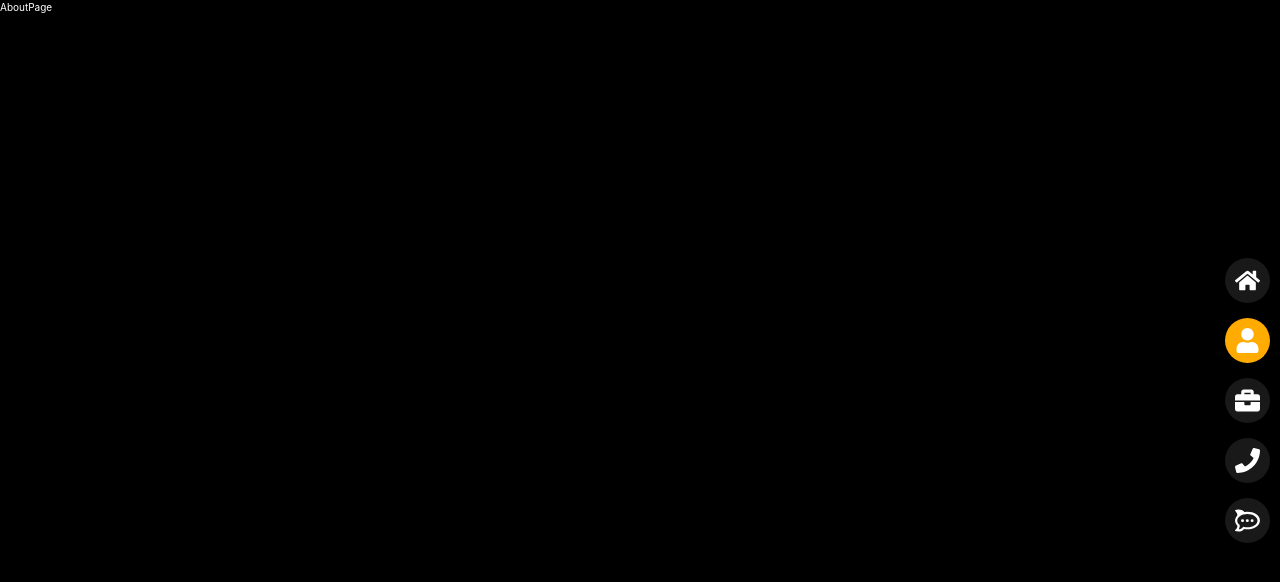
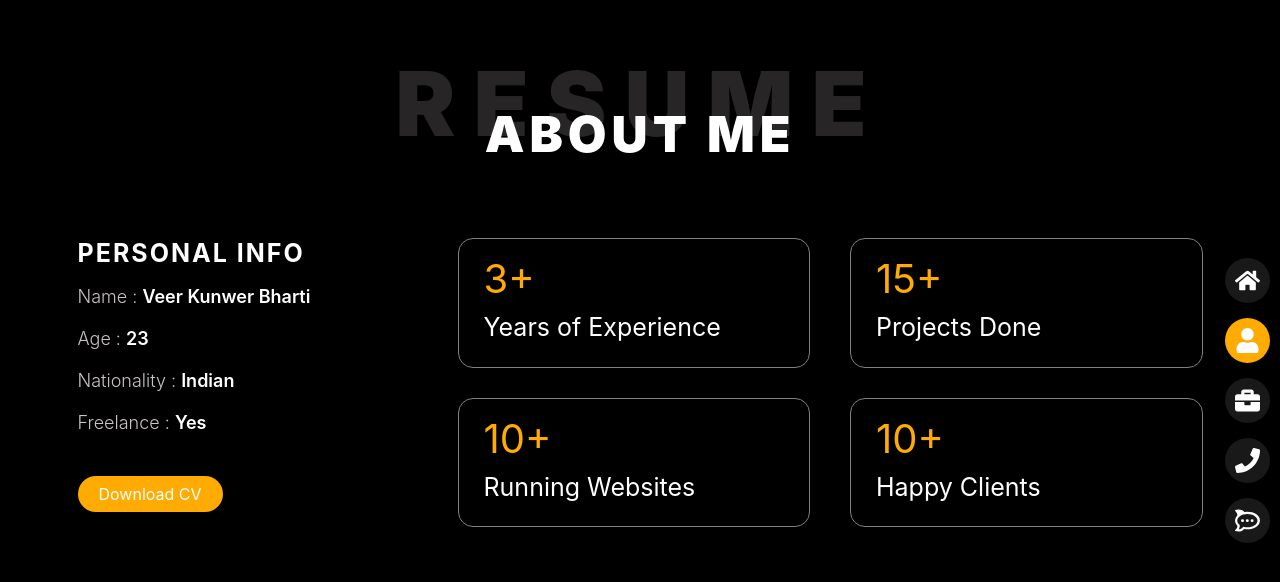
Before and after one commit to nextoncode/veerkbharti-nextjs, a Next.js app: page /about in a window 1280 px wide. Shown: the top 582 px of the page. Built offline with nearby package versions, Linux system fonts and the light colour scheme.

Commit message:
Personal info section done in about page

```diff
--- /dev/null
+++ b/src/app/about/about.module.css
@@ -0,0 +1,54 @@
+.personalInfoSection {
+  font-size: 1.6rem;
+}
+
+.personalInfo h5 {
+  letter-spacing: 2px;
+  font-size: 2.5rem;
+  text-transform: uppercase;
+  font-weight: 700;
+  margin-bottom: 1.5rem;
+}
+
+.personalInfo ul {
+  list-style: none;
+  margin: 0;
+  padding: 0;
+  display: flex;
+  flex-direction: column;
+  gap: 1.5rem;
+  margin-bottom: 4rem;
+}
+
+.personalInfo ul li {
+  font-weight: 300;
+  font-size: 1.8rem;
+  color: #cac3c3;
+}
+
+.personalInfo ul li span {
+  font-weight: 600;
+  color: var(--secondary-text-color) !important;
+}
+
+.infoCardBox {
+  display: grid;
+  grid-template-columns: 1fr 1fr;
+  column-gap: 4rem;
+  row-gap: 3rem;
+}
+
+.infoCard {
+  border: 1px solid gray;
+  border-radius: 15px;
+  padding: 1rem 2.5rem;
+}
+
+.infoCard span {
+  font-size: 4rem;
+  color: var(--primary-text-color);
+}
+
+.infoCard p {
+  font-size: 2.5rem;
+}
--- a/src/app/about/page.jsx
+++ b/src/app/about/page.jsx
@@ -1,7 +1,61 @@
+import SectionMainTitle from "@/components/Titles/SectionMainTitle";
+import Link from "next/link";
+import styles from "./about.module.css";
+
 const AboutPage = () => {
   return (
-    <div>AboutPage</div>
-  )
-}
+    <>
+      <section className={styles.personalInfoSection}>
+        <div className="container">
+          <SectionMainTitle mainTitle="Resume" subTitle="About Me" />
+          <div className="row">
+            <div className="col-sm-4">
+              <div className={styles.personalInfo}>
+                <h5>Personal Info</h5>
+                <ul>
+                  <li>
+                    Name : <span>Veer Kunwer Bharti</span>
+                  </li>
+                  <li>
+                    Age : <span>23</span>
+                  </li>
+                  <li>
+                    Nationality : <span>Indian</span>
+                  </li>
+                  <li>
+                    Freelance : <span>Yes</span>
+                  </li>
+                </ul>
+                <Link href={""} className="btn">
+                  Download CV
+                </Link>
+              </div>
+            </div>
+            <div className="col-sm-8">
+              <div className={styles.infoCardBox}>
+                <div className={styles.infoCard}>
+                  <span>3+</span>
+                  <p>Years of Experience</p>
+                </div>
+                <div className={styles.infoCard}>
+                  <span>15+</span>
+                  <p>Projects Done</p>
+                </div>
+                <div className={styles.infoCard}>
+                  <span>10+</span>
+                  <p>Running Websites</p>
+                </div>
+                <div className={styles.infoCard}>
+                  <span>10+</span>
+                  <p>Happy Clients</p>
+                </div>
+              </div>
+            </div>
+          </div>
+        </div>
+      </section>
+    </>
+  );
+};
 
-export default AboutPage
+export default AboutPage;
--- a/src/app/globals.css
+++ b/src/app/globals.css
@@ -10,14 +10,14 @@
   --white: #ffffff;
 
   --primary-text-color: var(--yellow);
-  --secodary-text-color: var(--white);
-  --secodary-text-color-2: var(--black);
+  --secondary-text-color: var(--white);
+  --secondary-text-color-2: var(--black);
 
   --primary-bg-color: var(--yellow);
-  --secodary-bg-color: var(--black);
+  --secondary-bg-color: var(--black);
 
   --primary-border-color: var(--yellow);
-  --secodary-border-color: var(--black);
+  --secondary-border-color: var(--black);
 }
 
 @media (prefers-color-scheme: dark) {
@@ -45,7 +45,7 @@ body {
 }
 
 body {
-  color: var(--secodary-text-color);
+  color: var(--secondary-text-color);
   background: rgb(var(--foreground-rgb));
   font-family: "Inter", sans-serif;
 }
@@ -59,8 +59,13 @@ a {
   border-radius: 50px;
   padding: 5px 20px;
   background: var(--primary-bg-color);
-  color: var(--secodary-text-color);
+  color: var(--secondary-text-color);
   font-size: 1.6rem;
+}
+
+section{
+  padding-top: 5rem;
+  padding-bottom: 5rem;
 }
 
 @media (prefers-color-scheme: dark) {
--- a/src/app/home.module.css
+++ b/src/app/home.module.css
@@ -44,6 +44,7 @@
   margin-top: 2rem;
   margin-bottom: 2rem;
   letter-spacing: 1px;
+  color: #cac3c3;
 }
 
 .content span {
--- a/src/components/Navbar/Navbar.jsx
+++ b/src/components/Navbar/Navbar.jsx
@@ -12,8 +12,6 @@ import styles from "./navbar.module.css";
 
 const Navbar = () => {
   const pathname = usePathname();
-  console.log(pathname);
-
   return (
     <nav className={styles.navbar}>
       <ul className={styles.navList}>
--- /dev/null
+++ b/src/components/Titles/SectionMainTitle.jsx
@@ -0,0 +1,12 @@
+import styles from "./title.module.css";
+
+const SectionMainTitle = ({ mainTitle, subTitle }) => {
+  return (
+    <div className={styles.sectionMainTitle}>
+      <h2>{mainTitle}</h2>
+      <h3>{subTitle}</h3>
+    </div>
+  );
+};
+
+export default SectionMainTitle;
--- /dev/null
+++ b/src/components/Titles/title.module.css
@@ -0,0 +1,44 @@
+.sectionMainTitle {
+  position: relative;
+  text-align: center;
+  margin-bottom: 8rem;
+}
+
+.sectionMainTitle h2,
+.sectionMainTitle h3 {
+  text-transform: uppercase;
+  font-weight: 900;
+}
+
+.sectionMainTitle h2 {
+  font-size: 9rem;
+  letter-spacing: 1.8rem;
+  color: rgb(39, 37, 37);
+}
+
+.sectionMainTitle h2::selection {
+  background: var(--primary-bg-color);
+  color: #000;
+}
+
+.sectionMainTitle::selection .sectionMainTitle h3 {
+  background: none;
+  color: rgba(0, 0, 0, 0);
+}
+
+/* .sectionMainTitle h3 span::selection{
+    background: none;
+    color: rgba(0, 0, 0, 0);
+} */
+
+.sectionMainTitle h3 {
+  font-size: 5rem;
+  letter-spacing: 0.5rem;
+  position: absolute;
+  top: 50%;
+  left: 50%;
+  transform: translate(-50%, 0%);
+  -webkit-user-select: none;
+  -ms-user-select: none;
+  user-select: none;
+}
```
